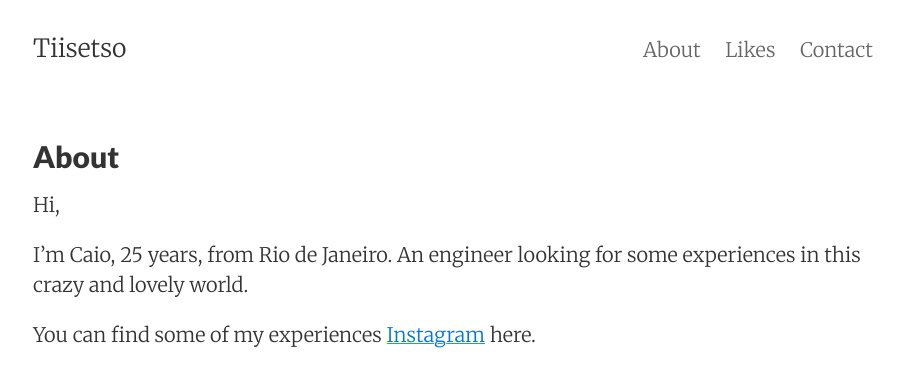
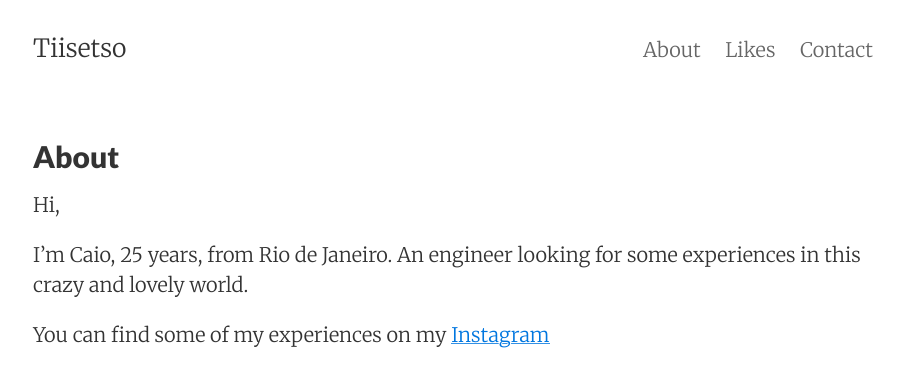
Before and after one commit to caio55/caio55.github.io, a Jekyll site: the page built from about.md, in a window 1280 px wide. Shown: the top 387 px of the page, without its empty margins (187-1090 px from the left). Built offline with Jekyll 4.4.1, drawn with Linux system fonts in a browser that asks for light colours.

Commit message:
Update about.md

```diff
--- a/about.md
+++ b/about.md
@@ -10,4 +10,4 @@ Hi,
 
 I'm Caio, 25 years, from Rio de Janeiro. An engineer looking for some experiences in this crazy and lovely world.
 
-You can find some of my experiences [Instagram]({{ https://www.instagram.com/caioflemos/}}) here.
+You can find some of my experiences on my [Instagram]({{ <meta http-equiv="refresh" content="5; url=https://www.instagram.com/caioflemos/"> }})
```
